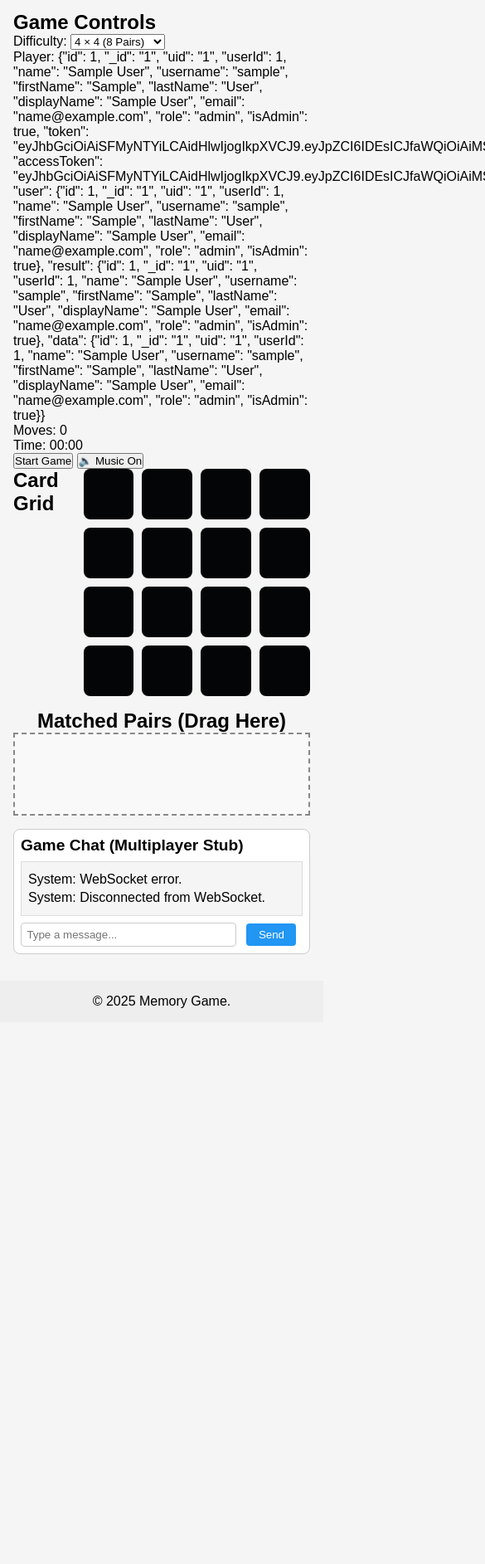
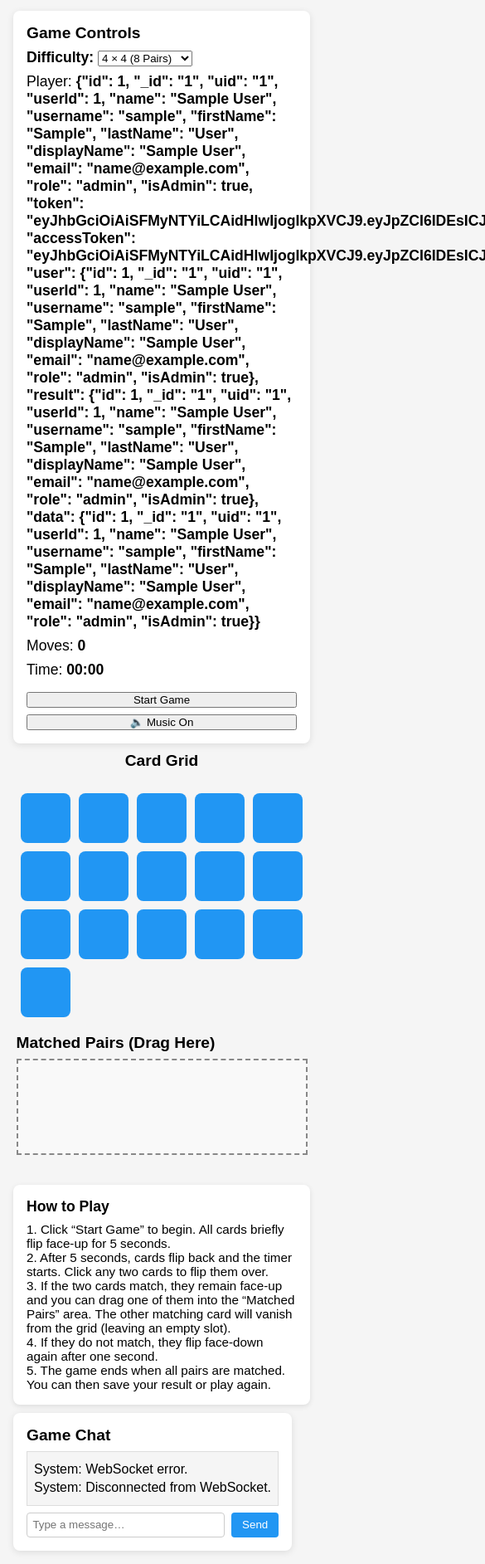
Before and after one commit to sadovole/Memory-Game, a plain HTML site: page game.html in a window 390 px wide. Shown: the part 66-1951 px from the top of the page at 83% size, 585 px wide, since content can reach past the window. Before the commit the page ends 1298 px from the top, so only its background shows below. Drawn offline with nearby package versions, Linux system fonts and the light colour scheme; no server answers; sample sign-in values are in the browser's storage.

Commit message:
fix UI issues

```diff
--- a/css/styles.css
+++ b/css/styles.css
@@ -1,12 +1,5 @@
 /* ============================================
-   Hiding class — ensures elements with 'hidden' are not visible
-   ============================================ */
-   .hidden {
-    display: none !important;
-  }
-
-  /* ============================================
-     Global styles
+   Global Reset & Basic Styles
    ============================================ */
    * {
     margin: 0;
@@ -20,6 +13,13 @@
     background-color: #f5f5f5;
   }
 
+  .hidden {
+    display: none !important;
+  }
+
+  /* ============================================
+     Header
+     ============================================ */
   .site-header {
     background-color: #444;
     color: #fff;
@@ -33,7 +33,12 @@
     font-size: 1.5rem;
   }
 
-  .site-header button {
+  .header-buttons {
+    display: flex;
+    gap: 10px;
+  }
+
+  .header-buttons button {
     background: #ff9800;
     border: none;
     color: #fff;
@@ -43,14 +48,13 @@
     transition: transform 0.2s ease-in-out;
   }
 
-  .site-header button:hover {
+  .header-buttons button:hover {
     transform: scale(1.05);
   }
 
-  main {
-    padding: 1rem;
-  }
-
+  /* ============================================
+     Footer
+     ============================================ */
   footer {
     text-align: center;
     padding: 1rem;
@@ -58,7 +62,7 @@
   }
 
   /* ============================================
-     Styles for Login/Register form
+     Login / Register Form
      ============================================ */
   .auth-section {
     max-width: 400px;
@@ -112,50 +116,99 @@
   }
 
   /* ============================================
-   Styles for Game page (UPDATED)
+     Main Three‐Column Layout
      ============================================ */
-   .game-board {
+  .game-main-container {
     display: flex;
+    gap: 20px;               /* space between columns */
+    align-items: flex-start;
     justify-content: center;
+    padding: 1rem;
   }
 
+  /* Left Column: Game Info Panel */
+  .game-info-container {
+    flex: 0 0 250px;         /* fixed width */
+    display: flex;
+    flex-direction: column;
+    align-items: flex-start;
+    background: #fff;
+    padding: 1rem;
+    border-radius: 8px;
+    box-shadow: 0 2px 8px rgba(0,0,0,0.1);
+  }
+
+  .game-info-container h2 {
+    margin-bottom: 0.5rem;
+    font-size: 1.2rem;
+  }
+
+  .game-info-container .game-info {
+    margin-bottom: 0.5rem;
+    font-size: 1.1rem;
+    width: 100%;
+  }
+
+  .game-info-container label {
+    font-weight: bold;
+  }
+
+  .game-info-container button {
+    margin-top: 0.5rem;
+    width: 100%;
+  }
+
+  /* Center Column: Card Grid, Matched Zone, and Rules */
+  .center-container {
+    flex: 0 0 auto;          /* width determined by content */
+    display: flex;
+    flex-direction: column;
+    align-items: center;
+    gap: 20px;
+  }
+
+  /* Card Grid Heading */
+  .center-container h2 {
+    font-size: 1.2rem;
+    margin-bottom: 0.5rem;
+  }
+
+  /* ============================================
+     Card Grid Styles
+     ============================================ */
   .game-grid {
     display: grid;
     gap: 10px;
-    width: 100%;
   }
 
+  /* 4×4: Each card is 100px, 3 gaps × 10px → 430px total */
   .game-grid.size-4x4 {
-    grid-template-columns: repeat(4, 1fr);
-    max-width: 600px;
+    grid-template-columns: repeat(4, 100px);
   }
 
+  /* 4×6: Each card is 80px, 3 gaps × 10px → 350px total */
   .game-grid.size-4x6 {
-    grid-template-columns: repeat(4, 1fr);
-    max-width: 800px;
+    grid-template-columns: repeat(4, 80px);
   }
 
+  /* 6×6: Each card is 60px, 5 gaps × 10px → 410px total */
   .game-grid.size-6x6 {
-    grid-template-columns: repeat(6, 1fr);
-    max-width: 900px;
+    grid-template-columns: repeat(6, 60px);
   }
 
-  /* Each card is a square, occupies one grid cell */
+  /* Each card occupies its grid cell and keeps a 1:1 ratio */
   .card {
     position: relative;
-    width: 100%;
-    padding-top: 100%; /* 1:1 aspect ratio */
+    width: 100%;           /* cell width defined by grid */
+    padding-top: 100%;     /* 1:1 square aspect ratio */
     perspective: 1000px;
     cursor: pointer;
   }
 
-  /* Keep the 3D flip inner container */
+  /* Flip animation container */
   .card__inner {
     position: absolute;
-    top: 0;
-    left: 0;
-    bottom: 0;
-    right: 0;
+    top: 0; left: 0; right: 0; bottom: 0;
     transform-style: preserve-3d;
     transition: transform 0.6s;
   }
@@ -164,6 +217,7 @@
     transform: rotateY(180deg);
   }
 
+  /* Both faces of the card */
   .card__face {
     position: absolute;
     width: 100%;
@@ -173,14 +227,15 @@
     overflow: hidden;
   }
 
+  /* Face-down side */
   .card__face--front {
-    background-color: #040506; /* blue back of card */
+    background-color: #2196f3;
     display: flex;
     justify-content: center;
     align-items: center;
   }
 
-  /* The face‐up side: inline SVG inserted dynamically */
+  /* Face-up side (contains inline SVG) */
   .card__face--back {
     background-color: #fff;
     transform: rotateY(180deg);
@@ -190,168 +245,252 @@
     border: 2px solid #444;
   }
 
-  /* Constrain inline SVG size exactly like before */
+  /* Inline SVG icon inside the card face */
   .card__face--back svg {
-    width: 60%;     /* 60% of the card’s width */
-    height: 60%;    /* 60% of the card’s height */
+    width: 60%;
+    height: 60%;
     object-fit: contain;
   }
 
-
+  /* Hide a matched card in the grid without collapsing its spot */
   .hidden-card {
-    visibility: hidden; /* hides the card but keeps its space */
+    visibility: hidden;
   }
 
-  /* ============================================
-     Responsive adjustments
-     ============================================ */
-  @media (max-width: 600px) {
-    .game-info {
-      flex-direction: column;
-      gap: 0.5rem;
-    }
-    .game-grid.size-4x4,
-    .game-grid.size-4x6,
-    .game-grid.size-6x6 {
-      max-width: 90vw;
-    }
-    .results-controls {
-      flex-direction: column;
-    }
-    .results-table table,
-    .results-table th,
-    .results-table td {
-      font-size: 0.9rem;
-    }
-  }
-
-
-
-/* ============================================
-   Styles for Matched Zone (Drag & Drop)
-   ============================================ */
-   .matched-zone-section {
-    margin: 1rem auto;
-    max-width: 600px;
-    text-align: center;
-  }
-
+/* ==================================================
+   Matched Pairs (Drag Here) area – fixed clone sizes
+   ================================================== */
    #matched-zone {
     display: flex;
     flex-wrap: wrap;
     gap: 10px;
-    min-height: 100px;
+    background-color: #f9f9f9;
     border: 2px dashed #888;
     padding: 0.5rem;
-    background-color: #f9f9f9;
-    transition: background-color 0.2s ease;
+    align-items: flex-start;
+    justify-content: flex-start;
+    box-sizing: border-box;
+
+    /* When empty: one‐card‐height tall (100px) + 1rem padding = 100px + 16px */
+    min-height: calc(100px + 1rem);
+
+
+    margin: 0 auto 1rem;
   }
 
+  /* Highlight on drag‐over */
   #matched-zone.over {
-    background-color: #e0ffe0; /* highlight on dragover */
+    background-color: #e0ffe0;
   }
 
-  /* Force cards in matched‐zone to be the same small size */
+
   #matched-zone .card {
-    width: 100px;         /* fixed width, */
-    padding-top: 100px;
+    padding-top: 0 !important;
+  }
+
+  /* ==================================================
+     4×4 Difficulty (Default)
+     width = 4×100px + 3×10px gaps = 430px
+     ================================================== */
+  #matched-zone.size-4x4 {
+    width: 430px;
+    max-width: 430px;
+  }
+
+  /* Each cloned card = 100×100 inside 4×4 matched‐zone */
+  #matched-zone.size-4x4 .card {
+    width: 100px;
+    height: 100px;
+  }
+
+  /* ==================================================
+     4×6 Difficulty
+     width = 4×80px + 3×10px gaps = 350px
+     ================================================== */
+  #matched-zone.size-4x6 {
+    width: 350px;
+    max-width: 350px;
+  }
+
+  /* Each cloned card = 80×80 inside 4×6 matched‐zone */
+  #matched-zone.size-4x6 .card {
+    width: 80px;
+    height: 80px;
+  }
+
+  /* ==================================================
+     6×6 Difficulty
+     width = 6×60px + 5×10px gaps = 410px
+     ================================================== */
+  #matched-zone.size-6x6 {
+    width: 410px;
+    max-width: 410px;
+  }
+
+  /* Each cloned card = 60×60 inside 6×6 matched‐zone */
+  #matched-zone.size-6x6 .card {
+    width: 60px;
+    height: 60px;
+  }
+
+  /* ===================================
+     Common Styles for Cloned Cards
+     =================================== */
+  #matched-zone .card {
     position: relative;
     cursor: default;
     perspective: 1000px;
   }
 
-  #matched-zone .card .card__inner {
-    position: absolute;
-    top: 0;
-    left: 0;
-    bottom: 0;
-    right: 0;
-    transform-style: preserve-3d;
-    transition: transform 0.6s;
-  }
-
+  #matched-zone .card .card__inner,
   #matched-zone .card .card__face,
   #matched-zone .card .card__face--back,
   #matched-zone .card .card__face--front {
-    /* overrideInside matched-zone to ensure faces fill the 100px square */
     width: 100%;
     height: 100%;
-    border-radius: 8px;
-    overflow: hidden;
   }
 
-  #matched-zone .card__face--front {
-    background-color: #2196f3;
-  }
-  #matched-zone .card__face--back {
-    background-color: #fff;
-    border: 2px solid #444;
-    transform: rotateY(180deg);
-  }
-
-  /* Inline SVG still 60% inside matched-zone cards */
+  /* Keep inline SVG inside the clone at 60% */
   #matched-zone .card__face--back svg {
     width: 60%;
     height: 60%;
     object-fit: contain;
   }
 
-  /* When a card is archived (dropped here), we can dim it further if desired */
+  /* Dim archived clones slightly */
+  #matched-zone .card.archived {
+    opacity: 0.6;
+  }
+  /* ===================================
+     Common rules for cloned cards
+     =================================== */
+  #matched-zone .card {
+    position: relative;
+    cursor: default;
+    perspective: 1000px;
+  }
+
+  #matched-zone .card .card__inner,
+  #matched-zone .card .card__face,
+  #matched-zone .card .card__face--back,
+  #matched-zone .card .card__face--front {
+    width: 100%;
+    height: 100%;
+  }
+
+  /* Keep SVG inside the clone at 60% of its parent */
+  #matched-zone .card__face--back svg {
+    width: 60%;
+    height: 60%;
+    object-fit: contain;
+  }
+
+  /* Dim archived clones slightly */
   #matched-zone .card.archived {
     opacity: 0.6;
   }
 
-/* ============================= */
-/* Chat Section (WebSocket stub) */
-/* ============================= */
-.chat-section {
-  margin: 1rem auto;
-  max-width: 600px;
+  /* ============================================
+     Game Rules (Below Matched Zone)
+     ============================================ */
+  .game-rules {
+    max-width: 500px;
     background: #fff;
-  padding: 0.5rem;
-  border: 1px solid #ccc;
     border-radius: 8px;
+    padding: 1rem;
+    box-shadow: 0 2px 6px rgba(0,0,0,0.1);
+    font-size: 0.95rem;
+    text-align: left;
   }
-.chat-section h2 {
-  font-size: 1.2rem;
+
+  .game-rules h2 {
+    font-size: 1.1rem;
     margin-bottom: 0.5rem;
   }
+
+  /* ============================================
+     Right Column: Chat Section
+     ============================================ */
+  .chat-container {
+    flex: 0 0 250px;       /* fixed width */
+    display: flex;
+    flex-direction: column;
+    background: #fff;
+    padding: 1rem;
+    border-radius: 8px;
+    box-shadow: 0 2px 8px rgba(0,0,0,0.1);
+  }
+
+  .chat-container h2 {
+    margin-bottom: 0.5rem;
+    font-size: 1.2rem;
+  }
+
   .chat-log {
-  max-height: 150px;
+    flex: 1;
+    max-height: 300px;
     overflow-y: auto;
     border: 1px solid #ddd;
     padding: 0.5rem;
+    background: #f5f5f5;
     margin-bottom: 0.5rem;
-  background: #f5f5f5;
   }
+
   .chat-log p {
     margin: 0.25rem 0;
   }
+
+  .chat-input-area {
+    display: flex;
+    gap: 0.5rem;
+  }
+
   #chat-input {
-  width: calc(100% - 80px);
+    flex: 1;
     padding: 0.4rem;
     border: 1px solid #ccc;
     border-radius: 4px;
   }
+
   #chat-send-btn {
-  width: 60px;
-  margin-left: 0.5rem;
     background-color: #2196f3;
     color: white;
     border: none;
-  padding: 0.4rem;
+    padding: 0.4rem 0.8rem;
     border-radius: 4px;
     cursor: pointer;
   }
+
   #chat-send-btn:hover {
     background-color: #1976d2;
   }
 
-/* ============================= */
-/* Inline SVG Container (optional styling) */
-/* ============================= */
-.svg-container svg {
-  width: 60%;
-  height: 60%;
-  transition: filter 0.2s; /* for highlight effect */
+  /* ============================================
+     Responsive Adjustments
+     ============================================ */
+  @media (max-width: 600px) {
+    .game-main-container {
+      flex-direction: column;
+      gap: 10px;
     }
+    .game-info-container,
+    .chat-container {
+      flex: 1 0 auto;
+      max-width: 100%;
+    }
+    .game-grid.size-4x4,
+    .game-grid.size-4x6,
+    .game-grid.size-6x6 {
+      max-width: 90vw;
+      grid-template-columns: repeat(auto-fill, minmax(60px, 1fr));
+    }
+    .matched-zone.size-4x4,
+    .matched-zone.size-4x6,
+    .matched-zone.size-6x6 {
+      width: 90vw !important;
+      margin: 0 auto;
+    }
+    .matched-zone {
+      justify-content: center;
+    }
+  }
--- a/game.html
+++ b/game.html
@@ -10,13 +10,18 @@
 <body>
   <header class="site-header">
     <h1>Memory Game</h1>
+    <div class="header-buttons">
+      <!-- Added Results button next to Logout -->
+      <button id="go-to-results-btn">Results</button>
       <button id="logout-btn">Logout</button>
+    </div>
   </header>
 
-  <main>
-    <section class="game-info">
+  <main class="game-main-container">
+    <!-- Left column: Game Info -->
+    <aside class="game-info-container">
       <h2>Game Controls</h2>
-      <div>
+      <div class="game-info">
         <label for="difficulty-select">Difficulty:</label>
         <select id="difficulty-select">
           <option value="4x4" selected>4 × 4 (8 Pairs)</option>
@@ -24,25 +29,54 @@
           <option value="6x6">6 × 6 (18 Pairs)</option>
         </select>
       </div>
-      <p>Player: <span id="player-name"></span></p>
-      <p>Moves: <span id="move-count">0</span></p>
-      <p>Time: <span id="timer">00:00</span></p>
+      <div class="game-info">
+        <span>Player: <strong id="player-name"></strong></span>
+      </div>
+      <div class="game-info">
+        <span>Moves: <strong id="move-count">0</strong></span>
+      </div>
+      <div class="game-info">
+        <span>Time: <strong id="timer">00:00</strong></span>
+      </div>
       <p id="offline-status-game" class="hidden">
         You are offline. Results will not be saved.
       </p>
       <button id="start-game-btn">Start Game</button>
       <button id="toggle-music-btn">🔈 Music On</button>
-    </section>
+    </aside>
 
-    <section class="game-board">
+    <!-- Center column: Card Grid + Matched Zone + Rules -->
+    <section class="center-container">
       <h2>Card Grid</h2>
-      <div id="game-grid" class="game-grid"></div>
-    </section>
+      <div id="game-grid" class="game-grid size-4x4"></div>
 
       <section class="matched-zone-section">
         <h2>Matched Pairs (Drag Here)</h2>
-      <div id="matched-zone" class="matched-zone"></div>
+        <div id="matched-zone" class="matched-zone size-4x4"></div>
       </section>
+
+      <section class="game-rules">
+        <h2>How to Play</h2>
+        <p>
+          1. Click “Start Game” to begin. All cards briefly flip face‐up for 5 seconds.<br>
+          2. After 5 seconds, cards flip back and the timer starts. Click any two cards to flip them over.<br>
+          3. If the two cards match, they remain face‐up and you can drag one of them into the “Matched Pairs” area. The other matching card will vanish from the grid (leaving an empty slot).<br>
+          4. If they do not match, they flip face‐down again after one second.<br>
+          5. The game ends when all pairs are matched. You can then save your result or play again.
+        </p>
+      </section>
+    </section>
+
+    <!-- Right column: Chat Section -->
+    <aside class="chat-container">
+      <h2>Game Chat</h2>
+      <div id="chat-log" class="chat-log"></div>
+      <div class="chat-input-area">
+        <input type="text" id="chat-input" placeholder="Type a message…">
+        <button id="chat-send-btn">Send</button>
+      </div>
+    </aside>
+  </main>
 
   <!-- Modal shown when game ends -->
   <div id="game-over-modal" class="modal hidden">
@@ -55,23 +89,10 @@
     </div>
   </div>
 
-    <!-- Chat area (WebSocket stub) -->
-    <section class="chat-section">
-      <h2>Game Chat (Multiplayer Stub)</h2>
-      <div id="chat-log" class="chat-log"></div>
-      <input type="text" id="chat-input" placeholder="Type a message...">
-      <button id="chat-send-btn">Send</button>
-    </section>
-
   <!-- Audio elements -->
   <audio id="flip-sound" src="assets/audio/flip.mp3" preload="auto"></audio>
   <audio id="match-sound" src="assets/audio/match.mp3" preload="auto"></audio>
   <audio id="bg-music" src="assets/audio/background.mp3" loop></audio>
-  </main>
-
-  <footer>
-    <p>&copy; <span id="current-year-game"></span> Memory Game.</p>
-  </footer>
 
   <!-- Template for dynamic SVG insertion -->
   <template id="svg-template">
--- a/js/game.js
+++ b/js/game.js
@@ -541,6 +541,13 @@ $(function() {
     $(this).prop('disabled', true);
   });
 
+
+
+  //Results button in the header
+  $('#go-to-results-btn').on('click', function() {
+    window.location.href = 'results.html';
+  });
+
   // Music toggle button
   $('#toggle-music-btn').on('click', function() {
     if (game.bgMusic.paused) {
@@ -582,19 +589,36 @@ $(function() {
     $(this).prop('disabled', true);
     return;
   }
+
   var val = $(this).val(); // "4x4", "4x6", "6x6"
   var rows = 4, cols = 4;
+  var sizeClass = 'size-4x4'; // default
+
   if (val === '4x4') {
-      rows = 4; cols = 4;
+    rows = 4;
+    cols = 4;
+    sizeClass = 'size-4x4';
   } else if (val === '4x6') {
-      rows = 4; cols = 6;
+    rows = 4;
+    cols = 6;
+    sizeClass = 'size-4x6';
   } else if (val === '6x6') {
-      rows = 6; cols = 6;
+    rows = 6;
+    cols = 6;
+    sizeClass = 'size-6x6';
   }
+
+  // Rebuild game grid at the new size
   game.loadGridSize(rows, cols);
+
+  // Reset the move counter display
   $('#move-count').text('0');
+
+  // Update #matched-zone to have exactly one size class
+  $('#matched-zone')
+    .removeClass('size-4x4 size-4x6 size-6x6')
+    .addClass(sizeClass);
 });
-
   // Chat: send stub message via WebSocket
   $('#chat-send-btn').on('click', function() {
     var msg = $('#chat-input').val().trim();
```
Lines whose indentation alone changed are shown as unchanged.
